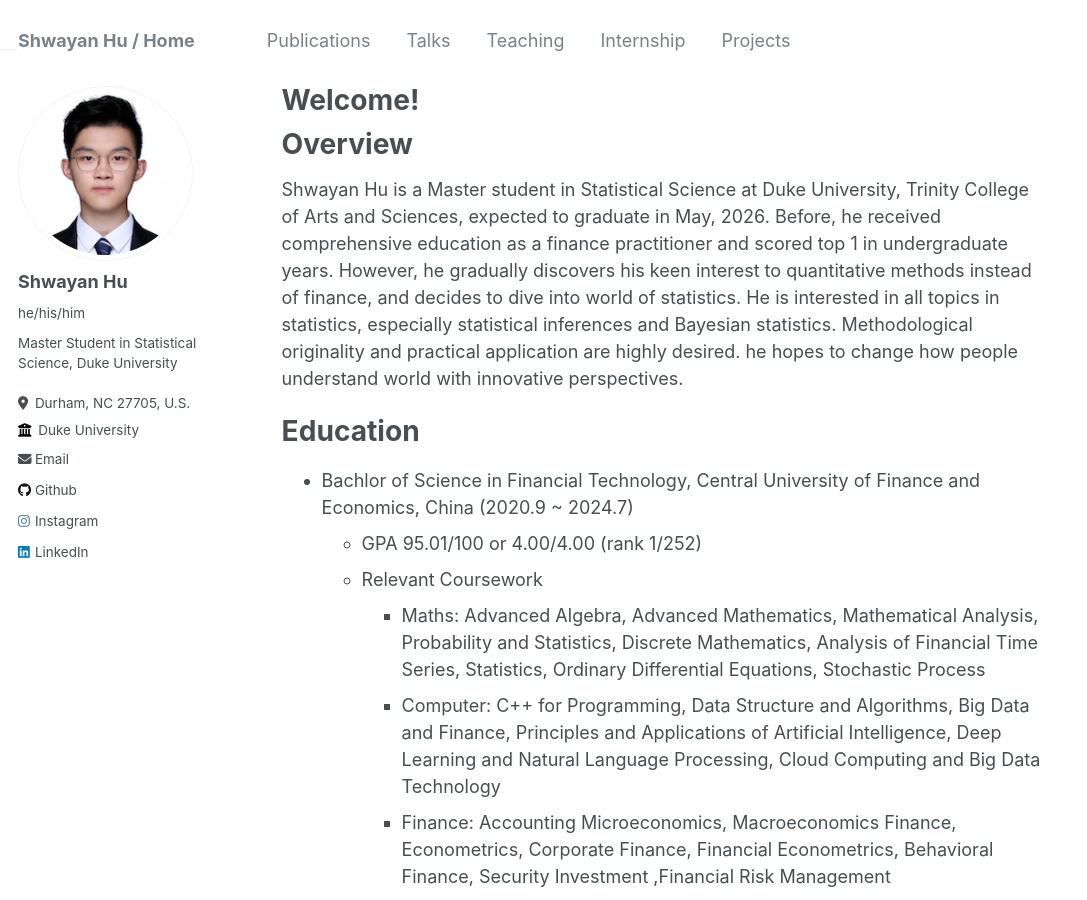
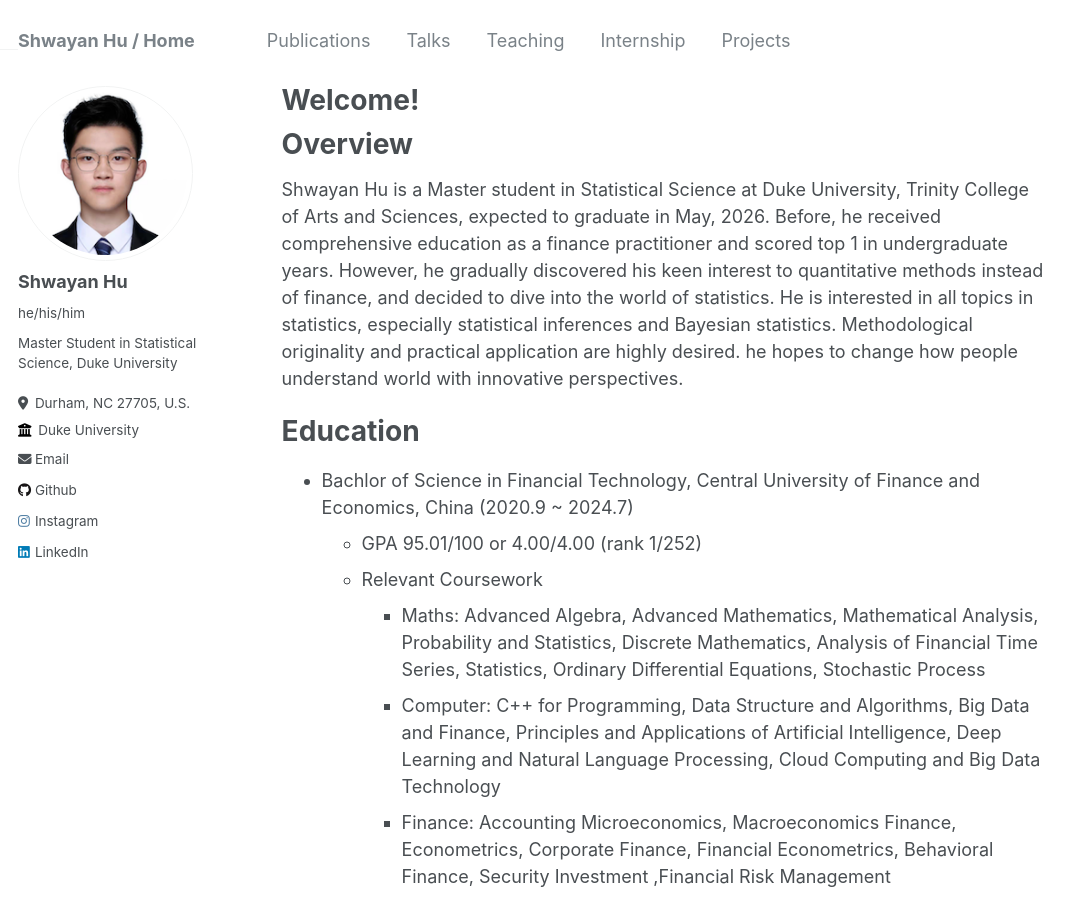
Before and after one commit to ShwayanHu/ShwayanHu.github.io, a Jekyll site: the page built from _pages/about.md, in a window 1280 px wide and 900 px high. Shown: the whole window, without its empty margins (0-1087 px from the left). Built offline with Jekyll 4.4.1, drawn with Linux system fonts in a browser that asks for light colours.

Commit message:
change about.md

```diff
--- a/_pages/about.md
+++ b/_pages/about.md
@@ -9,7 +9,7 @@ redirect_from:
 
 # Overview
 
-Shwayan Hu is a Master student in Statistical Science at Duke University, Trinity College of Arts and Sciences, expected to graduate in May, 2026. Before, he received comprehensive education as a finance practitioner and scored top 1 in undergraduate years. However, he gradually discovers his keen interest to quantitative methods instead of finance, and decides to dive into world of statistics. He is interested in all topics in statistics, especially statistical inferences and Bayesian statistics. Methodological originality and practical application are highly desired. he hopes to change how people understand world with innovative perspectives.
+Shwayan Hu is a Master student in Statistical Science at Duke University, Trinity College of Arts and Sciences, expected to graduate in May, 2026. Before, he received comprehensive education as a finance practitioner and scored top 1 in undergraduate years. However, he gradually discovered his keen interest to quantitative methods instead of finance, and decided to dive into the world of statistics. He is interested in all topics in statistics, especially statistical inferences and Bayesian statistics. Methodological originality and practical application are highly desired. he hopes to change how people understand world with innovative perspectives.
 
 # Education
 
```
